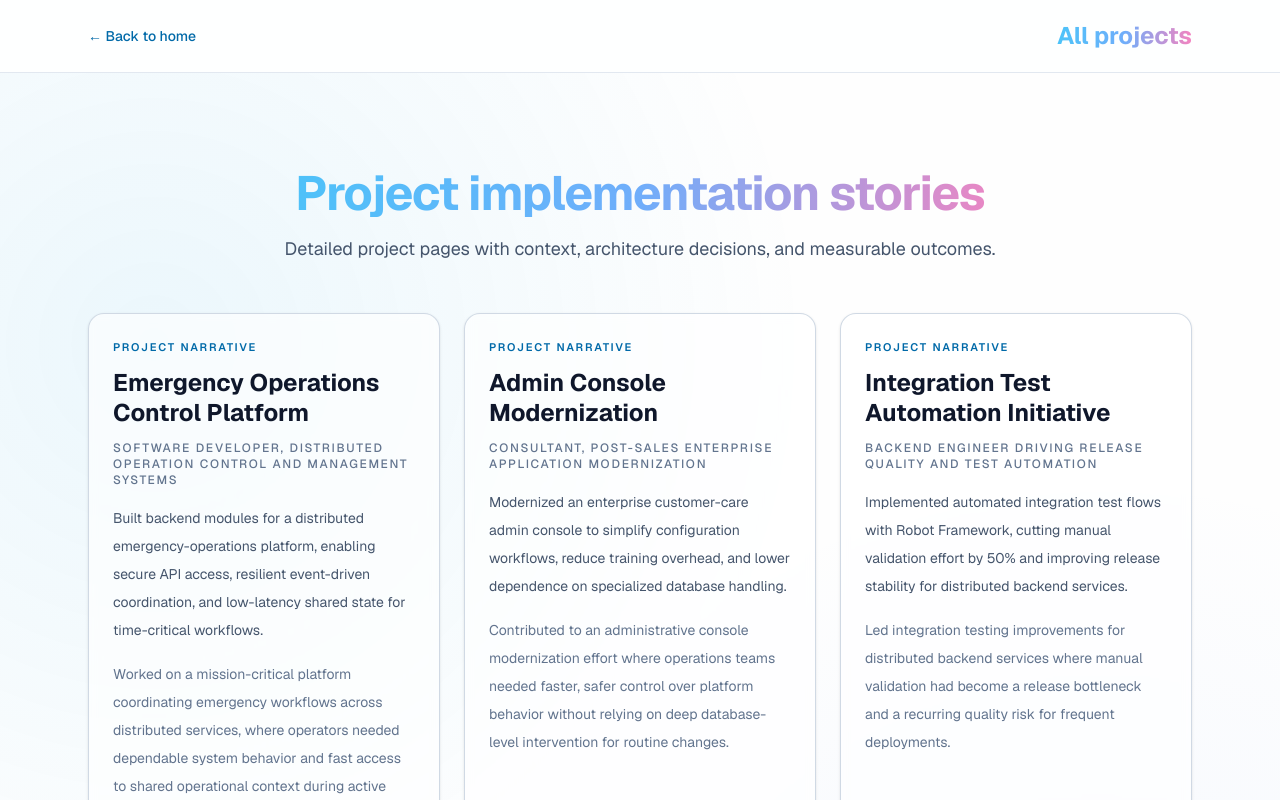
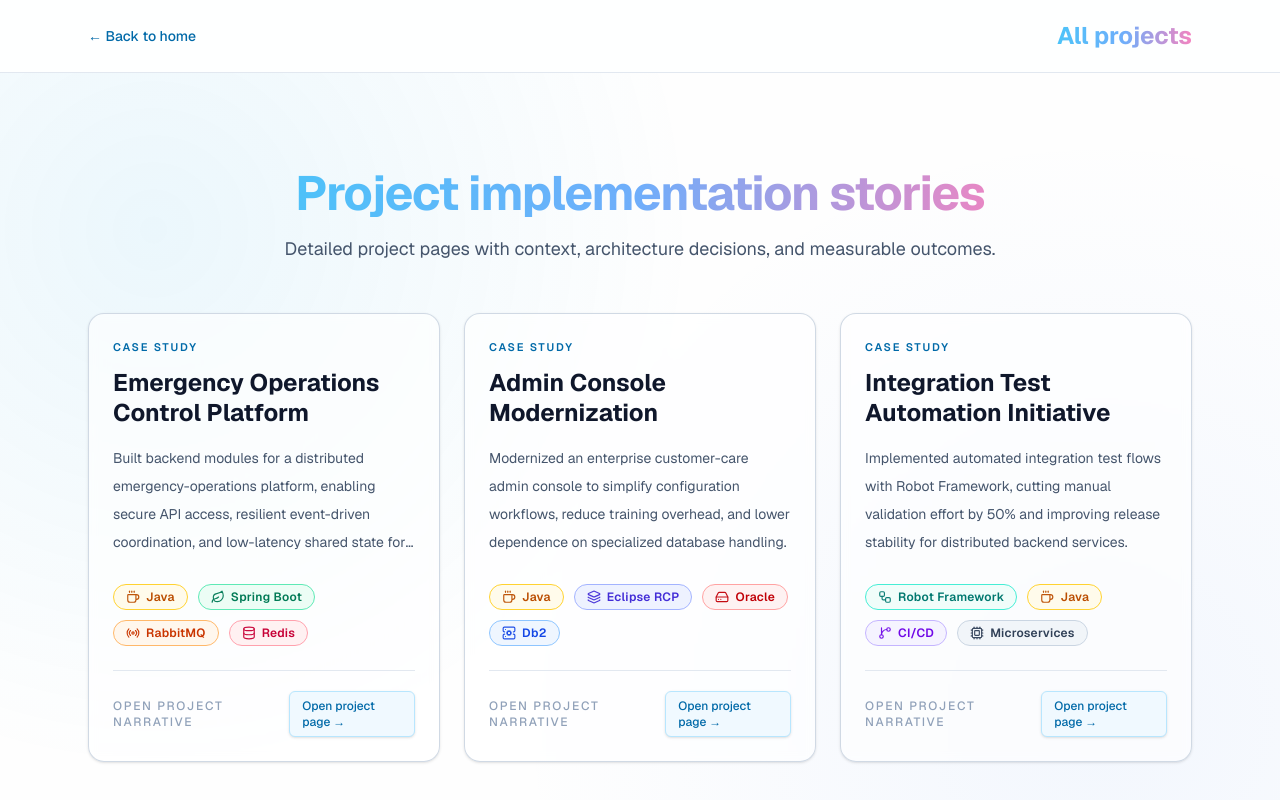
Before and after one commit to shrikanthavale/shrikant-portfolio, a Next.js app: page /projects in a window 1280 px wide. Shown: the top 800 px of the page. Built offline with nearby package versions, Linux system fonts and the light colour scheme.

Commit message:
feat: consistent look a feel

```diff
--- a/app/components/BlogPreview.tsx
+++ b/app/components/BlogPreview.tsx
@@ -3,27 +3,16 @@ import BlogCard from "@/app/components/BlogCard";
 import { getPosts } from "@/app/lib/getPosts";
 
 export default function BlogPreview() {
-  const allPosts = getPosts();
-  const posts = allPosts.slice(0, 3);
+  const posts = getPosts().slice(0, 3);
 
   return (
     <section id="blog" className="section-ambient border-t border-slate-200 bg-slate-50/70 dark:border-gray-800 dark:bg-slate-900/20">
       <div className="mx-auto max-w-6xl px-6 py-20 sm:py-24">
-        <div className="flex flex-col gap-8 rounded-3xl border border-slate-200 bg-white/70 p-6 shadow-sm backdrop-blur-sm dark:border-slate-800 dark:bg-slate-950/50 lg:flex-row lg:items-end lg:justify-between lg:p-8">
-          <div className="max-w-3xl">
-            <p className="text-[11px] font-semibold uppercase tracking-[0.18em] text-sky-700 dark:text-sky-300">Writing and notes</p>
-            <h2 className="heading-gradient mt-3 text-3xl font-bold tracking-tight sm:text-5xl">Latest writing</h2>
-            <p className="mt-4 text-base leading-7 text-slate-600 sm:text-lg sm:leading-8 dark:text-gray-400">
-              Articles on backend architecture, scaling systems, and practical implementation patterns behind the kind of work shown in the project case studies.
-            </p>
-          </div>
-
-          <div className="min-w-fit rounded-2xl border border-slate-200 bg-slate-50/80 px-4 py-3 dark:border-slate-800 dark:bg-slate-900/80">
-            <p className="text-[11px] font-semibold uppercase tracking-[0.14em] text-slate-500 dark:text-slate-400">Library view</p>
-            <p className="mt-2 text-sm leading-6 text-slate-600 dark:text-gray-400">
-              Showing {posts.length} recent articles from {allPosts.length} total posts.
-            </p>
-          </div>
+        <div className="mx-auto max-w-2xl text-center">
+          <h2 className="heading-gradient text-3xl font-bold tracking-tight sm:text-5xl">Blog preview</h2>
+          <p className="mt-4 text-base leading-7 text-slate-600 sm:text-lg sm:leading-8 dark:text-gray-400">
+            Thoughts on backend architecture, scaling systems, and practical engineering patterns.
+          </p>
         </div>
 
         <div className="mt-12 grid gap-6 lg:grid-cols-3">
@@ -32,7 +21,7 @@ export default function BlogPreview() {
           ))}
         </div>
 
-        <div className="mt-8 flex justify-center lg:justify-start">
+        <div className="mt-8 text-center">
           <Link
             href="/blog"
             className="inline-flex items-center rounded-md bg-sky-600 px-4 py-2 text-sm font-semibold text-white shadow-sm shadow-sky-500/30 transition-all duration-200 hover:scale-105 hover:bg-sky-500 hover:shadow-md hover:shadow-sky-400/40"
--- a/app/components/ProjectCard.tsx
+++ b/app/components/ProjectCard.tsx
@@ -25,7 +25,7 @@ type ProjectCardProps = {
   tags: string[];
   detailsHref?: string;
   detailsLabel?: string;
-  variant?: "compact" | "detailed";
+  variant?: "compact" | "index" | "detailed";
 };
 
 const TECH_BADGE_META: Record<string, { icon: LucideIcon; tone: string }> = {
@@ -58,19 +58,22 @@ export default function ProjectCard({
   variant = "compact",
 }: ProjectCardProps) {
   const isDetailed = variant === "detailed";
+  const isIndex = variant === "index";
 
   return (
     <article className="glass-card glass-card-hover flex h-full flex-col justify-between rounded-2xl p-6 shadow-sm transition-transform duration-200 hover:-translate-y-1 hover:border-sky-300 dark:hover:border-sky-700">
       <div>
         <p className="text-[11px] font-semibold uppercase tracking-[0.16em] text-sky-700 dark:text-sky-300">
-          {isDetailed ? "Project narrative" : "Case study"}
+          {isDetailed ? "Project narrative" : isIndex ? "Project overview" : "Case study"}
         </p>
         <h3 className="mt-3 text-xl font-bold leading-tight text-slate-900 sm:text-2xl dark:text-white">{title}</h3>
         {role && <p className="mt-3 text-xs font-medium uppercase tracking-[0.14em] text-slate-500 dark:text-slate-400">{role}</p>}
-        <p className={`mt-4 text-sm leading-7 text-slate-600 dark:text-gray-400 ${isDetailed ? "" : "line-clamp-4"}`}>{description}</p>
+        <p className={`mt-4 text-sm leading-7 text-slate-600 dark:text-gray-400 ${isDetailed ? "" : isIndex ? "line-clamp-3" : "line-clamp-4"}`}>
+          {description}
+        </p>
 
-        {isDetailed && context && (
-          <p className="mt-4 text-sm leading-7 text-slate-500 dark:text-slate-400">{context}</p>
+        {(isDetailed || isIndex) && context && (
+          <p className={`mt-4 text-sm leading-7 text-slate-500 dark:text-slate-400 ${isIndex ? "line-clamp-3" : ""}`}>{context}</p>
         )}
       </div>
 
@@ -108,10 +111,17 @@ export default function ProjectCard({
         </div>
       ) : null}
 
+      {isIndex && outcomes?.length ? (
+        <div className="mt-6 flex items-center gap-2 text-sm text-slate-500 dark:text-slate-400">
+          <span className="h-1.5 w-1.5 shrink-0 rounded-full bg-sky-500" aria-hidden="true" />
+          <span className="line-clamp-2">{outcomes[0]}</span>
+        </div>
+      ) : null}
+
       {detailsHref && (
         <div className="mt-6 flex items-center justify-between gap-3 border-t border-slate-200 pt-5 dark:border-slate-800">
           <p className="text-xs font-medium uppercase tracking-[0.14em] text-slate-400 dark:text-slate-500">
-            {isDetailed ? "Open full case study" : "Open project narrative"}
+            {isDetailed ? "Open full case study" : isIndex ? "Open project page" : "Open project narrative"}
           </p>
           <Link
             href={detailsHref}
--- a/app/components/Projects.tsx
+++ b/app/components/Projects.tsx
@@ -6,27 +6,12 @@ export default function Projects() {
   return (
     <section id="projects" className="section-ambient border-t border-slate-200 bg-white dark:border-gray-800 dark:bg-slate-900/30">
       <div className="mx-auto max-w-6xl px-6 py-20 sm:py-24">
-        <div className="flex flex-col gap-8 lg:flex-row lg:items-end lg:justify-between">
-          <div className="max-w-3xl">
-            <p className="text-[11px] font-semibold uppercase tracking-[0.18em] text-sky-700 dark:text-sky-300">Selected delivery work</p>
-            <h2 className="heading-gradient mt-3 text-3xl font-bold tracking-tight sm:text-5xl">Featured projects</h2>
-            <p className="mt-4 text-base leading-7 text-slate-600 sm:text-lg sm:leading-8 dark:text-gray-400">
-              Case studies focused on backend implementation, architecture decisions, and measurable engineering outcomes across operational systems.
-            </p>
-          </div>
-
-          <div className="glass-card max-w-sm rounded-2xl p-5 lg:min-w-[280px]">
-            <p className="text-[11px] font-semibold uppercase tracking-[0.14em] text-slate-500 dark:text-slate-400">Portfolio snapshot</p>
-            <div className="mt-3 flex items-end gap-3">
-              <span className="text-3xl font-bold text-slate-900 dark:text-white">{projects.length}</span>
-              <span className="pb-1 text-sm text-slate-500 dark:text-slate-400">project case studies</span>
-            </div>
-            <p className="mt-3 text-sm leading-7 text-slate-600 dark:text-gray-400">
-              Distributed systems, enterprise modernization, and release-quality engineering documented as implementation stories rather than generic portfolio tiles.
-            </p>
-          </div>
+        <div className="mx-auto max-w-2xl text-center">
+          <h2 className="heading-gradient text-3xl font-bold tracking-tight sm:text-5xl">Featured projects</h2>
+          <p className="mt-4 text-base leading-7 text-slate-600 sm:text-lg sm:leading-8 dark:text-gray-400">
+            Selected work demonstrating backend design, system reliability, and engineering collaboration. Open each project for dedicated implementation and architecture details.
+          </p>
         </div>
-
         <div className="mt-12 grid gap-6 md:gap-7 lg:grid-cols-3">
           {projects.map((project) => (
             <ProjectCard
@@ -40,8 +25,7 @@ export default function Projects() {
             />
           ))}
         </div>
-
-        <div className="mt-8 flex justify-center lg:justify-end">
+        <div className="mt-8 text-center">
           <Link
             href="/projects"
             className="inline-flex items-center rounded-md bg-sky-600 px-4 py-2 text-sm font-semibold text-white shadow-sm shadow-sky-500/30 transition-all duration-200 hover:scale-105 hover:bg-sky-500 hover:shadow-md hover:shadow-sky-400/40"
--- a/app/projects/page.tsx
+++ b/app/projects/page.tsx
@@ -31,14 +31,11 @@ export default function ProjectsIndexPage() {
               <ProjectCard
                 key={project.slug}
                 title={project.title}
-                role={project.role}
                 description={project.description}
-                context={project.context}
-                outcomes={project.outcomes}
                 tags={project.tags}
                 detailsHref={`/projects/${project.slug}`}
                 detailsLabel="Open project page"
-                variant="detailed"
+                variant="compact"
               />
             ))}
           </div>
```
